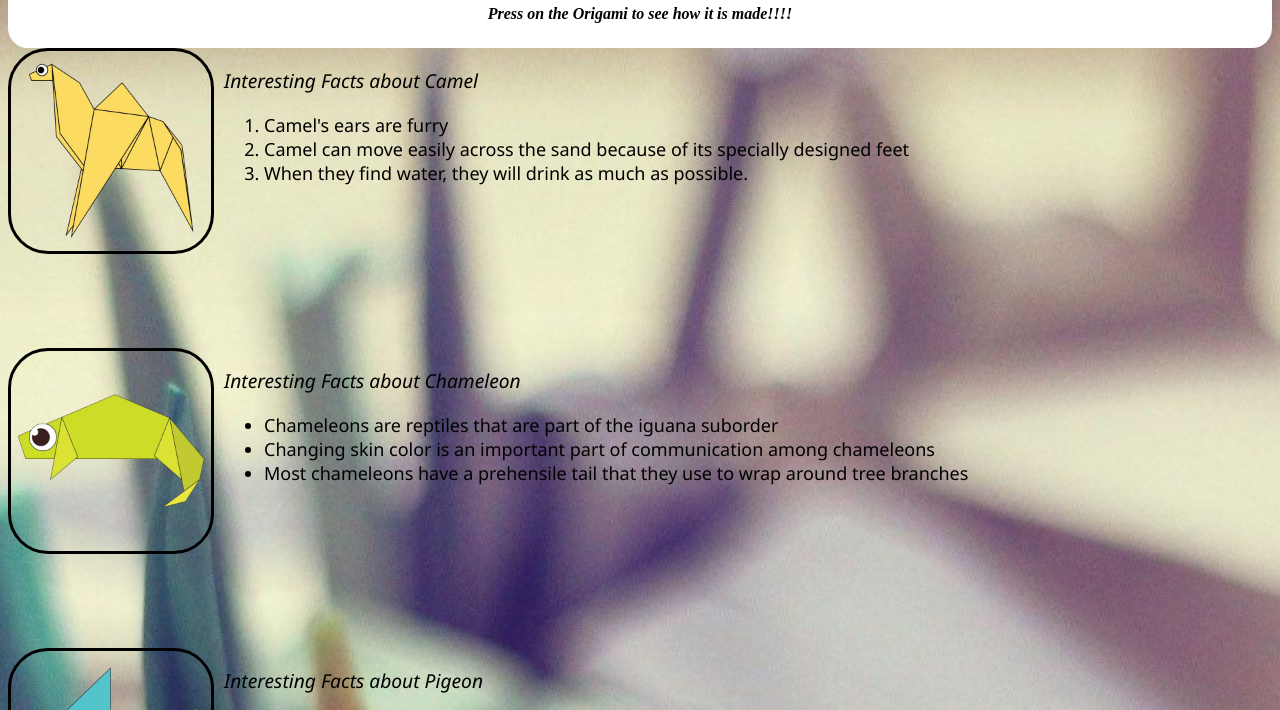
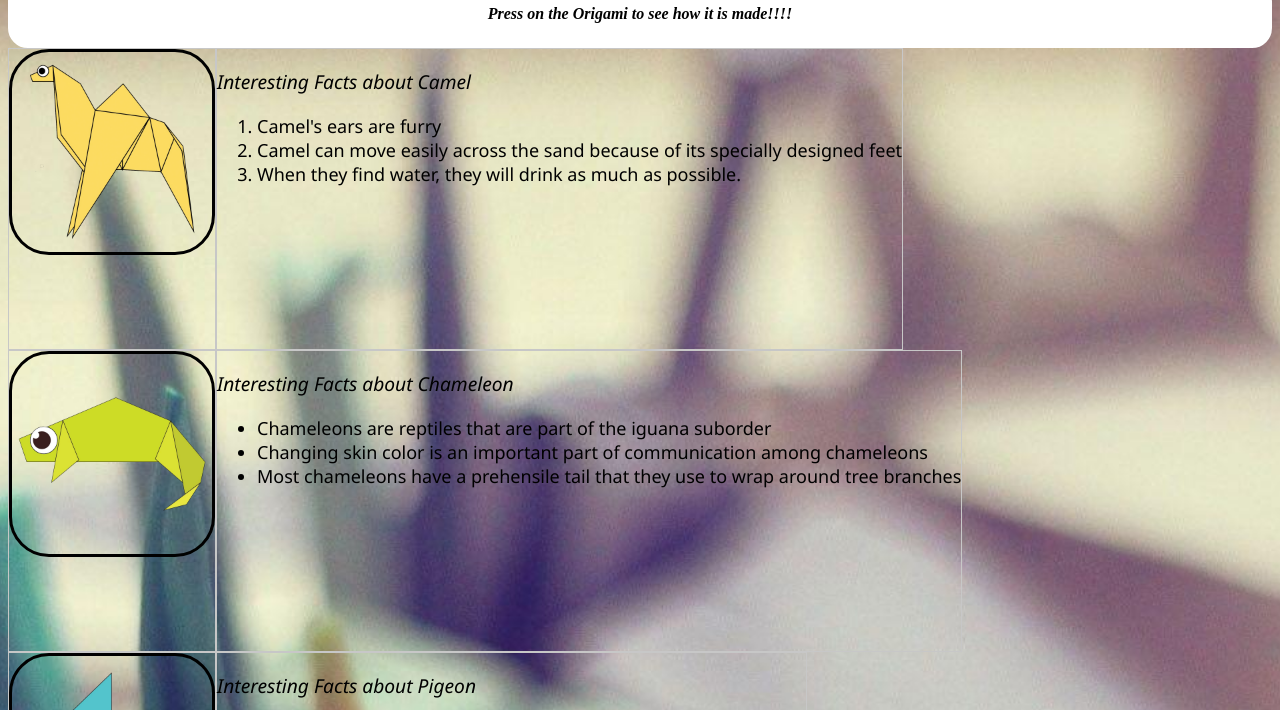
Before and after one commit to vishnupriya-whitehatjr/c50-v2-OrigamiClone-Part2, a plain HTML site: page index.html in a window 1280 px wide. Shown: the part 91-801 px from the top of the page. Drawn offline with Linux system fonts and the light colour scheme.

Commit message:
Update style.css

```diff
--- a/style.css
+++ b/style.css
@@ -64,8 +64,8 @@ opacity: 0.7;
  }
 
  .column {
+     border: 1px solid #c7c7c7;
 
-     padding-right: 10px;
      height: 300px;
 
  }
```
